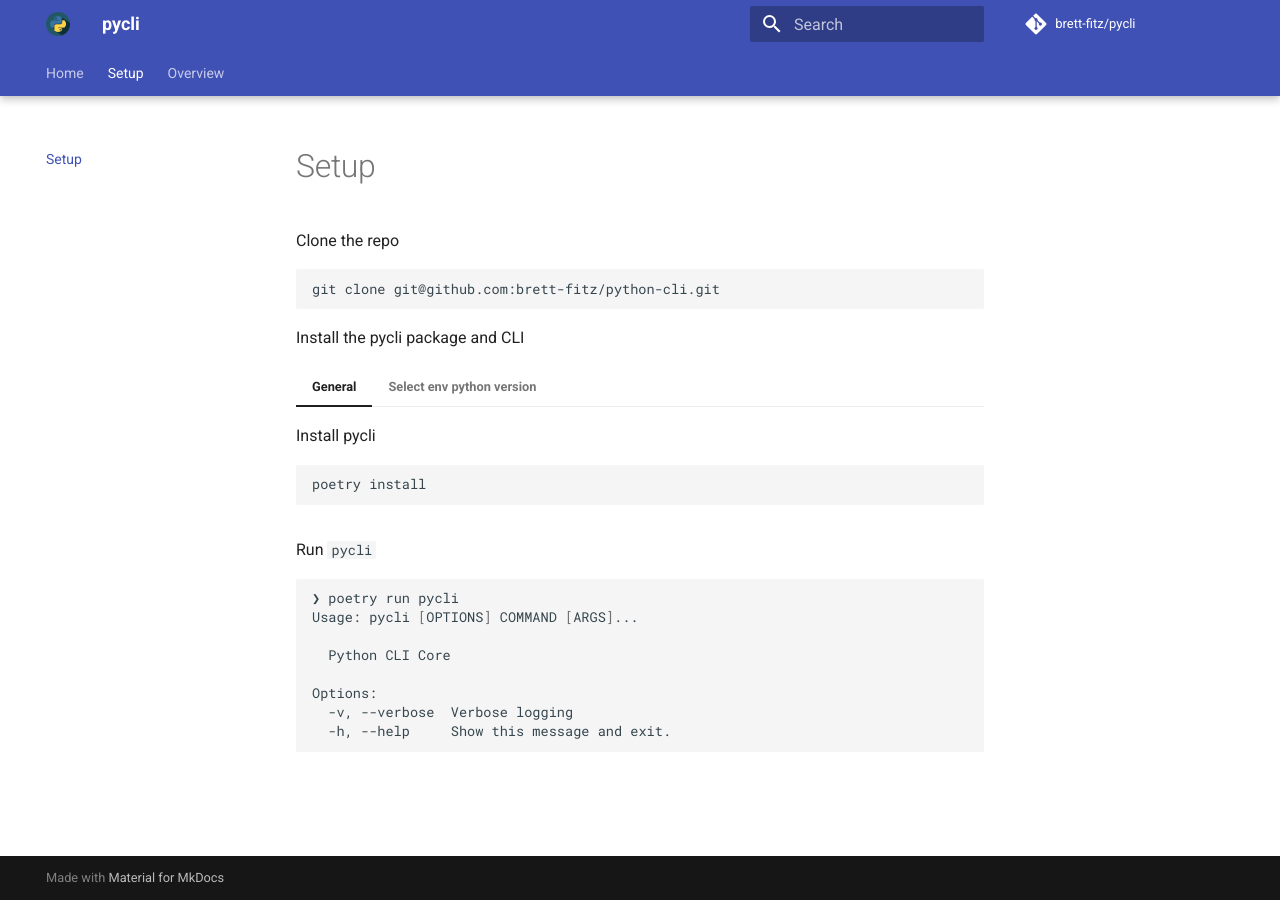
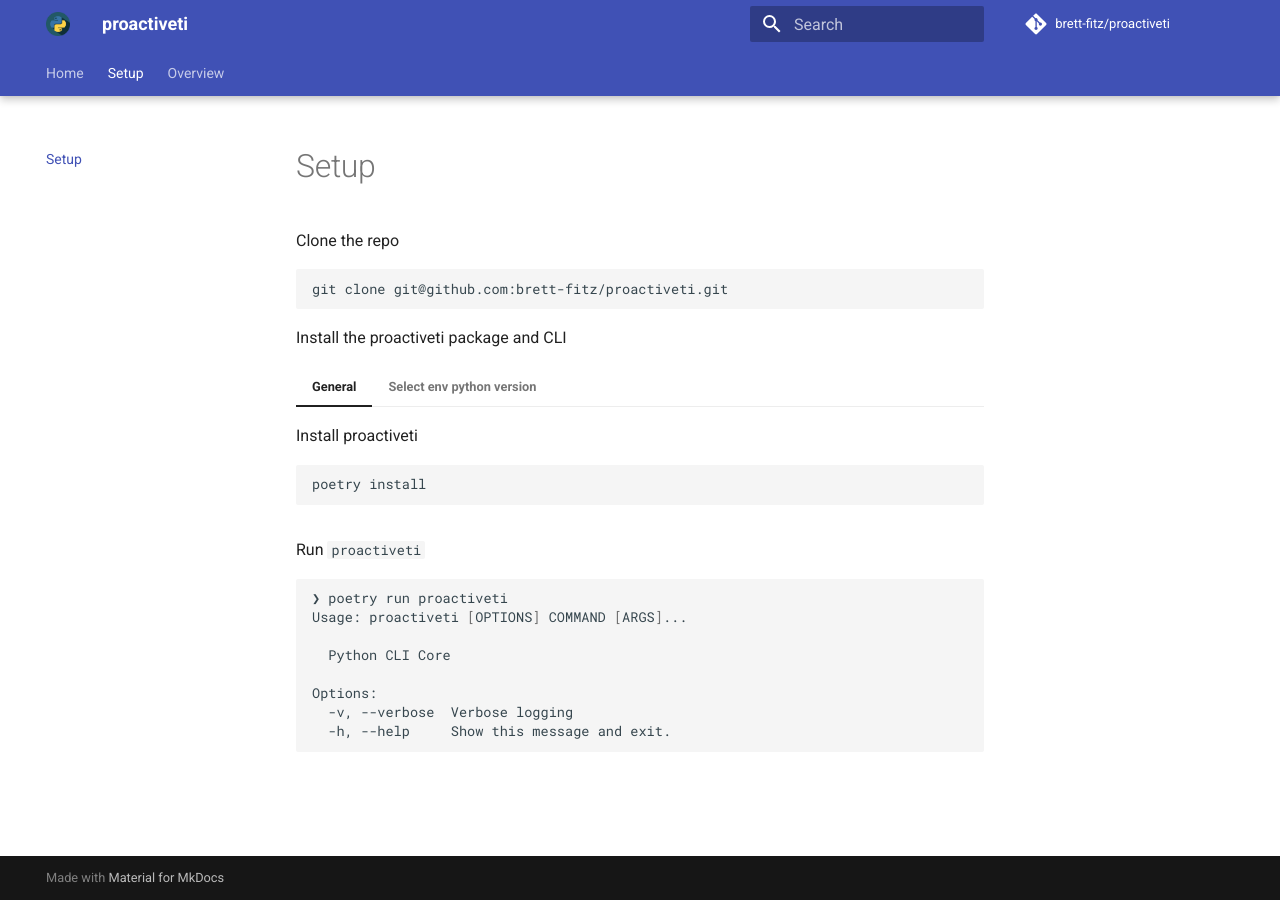
Before and after one commit to brett-fitz/proactiveti, an MkDocs documentation site: the page built from docs/setup.md, in a window 1280 px wide. Built offline with MkDocs 1.6.1 and Material for MkDocs 9.7.7, drawn with Linux system fonts in a browser that asks for light colours; comment, search, counter and statistics services are not loaded.

````diff
--- a/docs/setup.md
+++ b/docs/setup.md
@@ -3,14 +3,14 @@
 Clone the repo
 
 ```shell
-git clone git@github.com:brett-fitz/python-cli.git
+git clone git@github.com:brett-fitz/proactiveti.git
 ```
 
-Install the pycli package and CLI
+Install the proactiveti package and CLI
 
 === "General"
 
-    Install pycli
+    Install proactiveti
 
     ```shell
     poetry install
@@ -24,17 +24,17 @@ Install the pycli package and CLI
     poetry env use 3.11
     ```
 
-    Install pycli
+    Install proactiveti
 
     ```shell
     poetry install
     ```
 
-Run `pycli`
+Run `proactiveti`
 
 ```shell
-❯ poetry run pycli
-Usage: pycli [OPTIONS] COMMAND [ARGS]...
+❯ poetry run proactiveti
+Usage: proactiveti [OPTIONS] COMMAND [ARGS]...
 
   Python CLI Core
 
--- a/mkdocs.yml
+++ b/mkdocs.yml
@@ -1,13 +1,13 @@
 # Example: https://github.com/squidfunk/mkdocs-material/blob/master/mkdocs.yml
 
 # project info
-site_name: pycli
-site_url: https://pycli.repos.brettfitz.me/dev/
+site_name: proactiveti
+site_url: https://proactiveti.repos.brettfitz.me/dev/
 site_author: Brett Fitzpatrick
 
 # repository
-repo_name: brett-fitz/pycli
-repo_url: https://github.com/brett-fitz/python-cli/
+repo_name: brett-fitz/proactiveti
+repo_url: https://github.com/brett-fitz/proactiveti/
 
 # config
 theme:
--- /dev/null
+++ b/proactiveti/__init__.py
@@ -0,0 +1 @@
+"""proactiveti package"""
--- a/pycli/__init__.py
+++ /dev/null
@@ -1 +0,0 @@
-"""pycli package"""
--- a/pyproject.toml
+++ b/pyproject.toml
@@ -1,5 +1,5 @@
 [tool.poetry]
-name = "pycli"
+name = "proactiveti"
 version = "0.1.0"
 description = "Python CLI Template"
 authors = ["Brett Fitzpatrick"]
@@ -29,7 +29,7 @@ mkdocs-minify-plugin = "^0.7.1"
 mkdocs-table-reader-plugin = "^2.0.3"
 
 [tool.poetry.scripts]
-pycli = "pycli.cli.cli:cli"
+proactiveti = "proactiveti.cli.cli:cli"
 
 [build-system]
 requires = ["poetry-core"]
````
Also changed, not shown: README.md (+6 -84 lines), docs/index.md (+2 -2 lines), docs/serverless.yml (+6 -6 lines), 5 other files.
